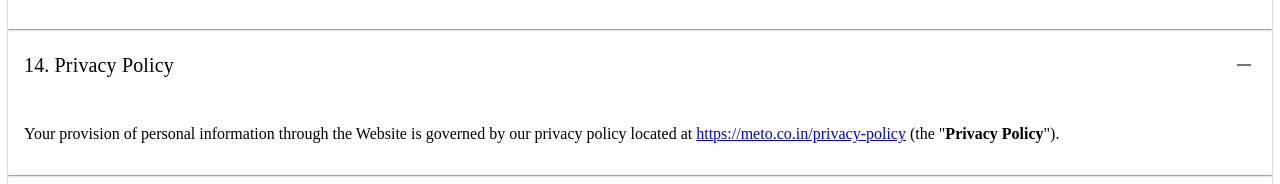
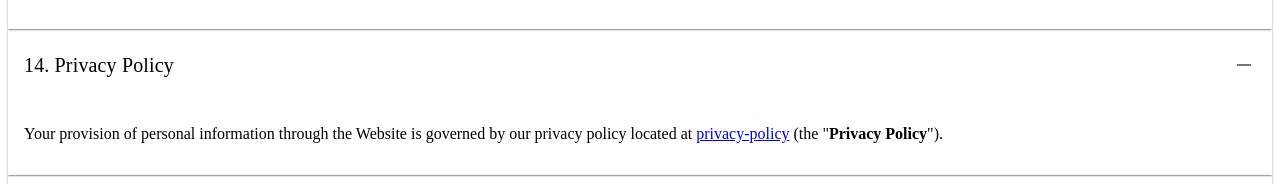
Before and after one commit to Harsh2110mishra/meto_terms-conditions, a plain HTML site: page index.html in a window 1280 px wide. Shown: the part 4721-4905 px from the top of the page. Drawn offline with Linux system fonts and the light colour scheme.

Commit message:
Update index.html

```diff
--- a/index.html
+++ b/index.html
@@ -2329,7 +2329,7 @@
                               By using our mobile application, you acknowledge
                               and agree to our
                               <a
-                                href="https://meto.co.in/eula"
+                                href="https://harsh2110mishra.github.io/meto_eula/"
                                 data-section="LABEL_TOSV2_HTML_MOBILE_APPLICATION"
                                 class="enzuzo-privacy-policy LABEL_QUESTIONNAIRE_SHARED_EULA_URL"
                                 >EULA</a
@@ -2890,10 +2890,10 @@
                               Website is governed by our privacy policy located
                               at
                               <a
-                                href="https://meto.co.in/privacy-policy"
+                                href="https://harsh2110mishra.github.io/meto_privacy_policy/"
                                 data-section="LABEL_TERMS_OF_SERVICE_HTML_PRIVACY_POLICY"
                                 class="enzuzo-privacy-policy LABEL_TOS_PRIVACY_POLICY_TEXTFIELD LABEL_TOS_PRIVACY_POLICY_ENTERPRISE LABEL_TOS_PRIVACY_POLICY"
-                                >https://meto.co.in/privacy-policy</a
+                                >privacy-policy</a
                               >
                               (the "<strong>Privacy Policy</strong>").
                             </p>
```
